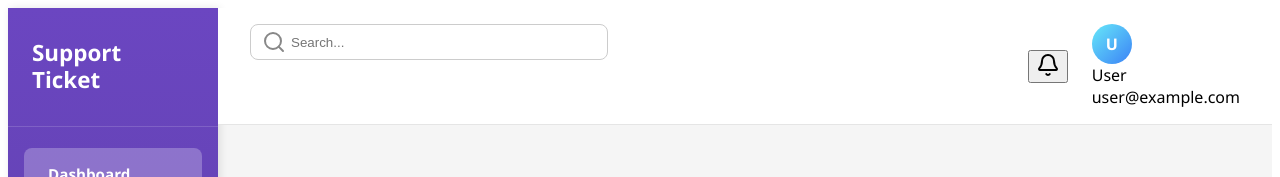
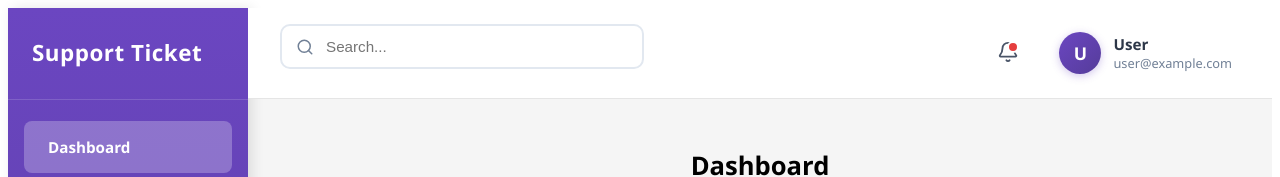
Before and after one commit to Thita13/SA-Project, a React app in the folder frontend/: page /user/dashboard in a window 1280 px wide. Shown: the top 177 px of the page. Built offline with nearby package versions, Linux system fonts and the light colour scheme; no server answers; the HTML template or start-up script is replaced by a standard one.

Commit message:
แก้ไข navbar

```diff
--- a/frontend/src/views/User/TicketDetail.css
+++ b/frontend/src/views/User/TicketDetail.css
@@ -3,22 +3,26 @@
 .user-ticketdetail-page {
   display: flex;
   min-height: 100vh;
-  background: #f5f5f5;
-  font-family: "Segoe UI", sans-serif;
+  background: linear-gradient(135deg, #f5f7fa 0%, #e8eef5 100%);
 }
 
 /* Sidebar */
 .sidebar {
-  width: 210px;
+  width: 240px;
   background: linear-gradient(180deg, #6b46c1, #553c9a);
   color: white;
   display: flex;
   flex-direction: column;
+  box-shadow: 4px 0 12px rgba(0, 0, 0, 0.1);
 }
 
 /* Sidebar shared style */
 .brand {
   padding: 2rem 1.5rem;
+  font-size: 1.5rem;
+  font-weight: 700;
+  letter-spacing: 0.5px;
+  border-bottom: 1px solid rgba(255, 255, 255, 0.15);
 }
 
 .nav-item {
@@ -43,12 +47,119 @@
 }
 
 /* Header */
-.header {
-  background: white;
-  padding: 1rem 2rem;
+.header-left {
+  flex: 1;
+}
+
+.search-container {
+  position: relative;
+  max-width: 400px;
+}
+
+.search-icon {
+  position: absolute;
+  left: 1rem;
+  top: 50%;
+  transform: translateY(-50%);
+  width: 18px;
+  height: 18px;
+  color: #718096;
+}
+
+.search-input {
+  width: 100%;
+  padding: 0.75rem 1rem 0.75rem 2.75rem;
+  border: 2px solid #e2e8f0;
+  border-radius: 10px;
+  font-size: 0.95rem;
+  transition: all 0.3s ease;
+}
+
+.search-input:focus {
+  outline: none;
+  border-color: #6b46c1;
+  box-shadow: 0 0 0 3px rgba(107, 70, 193, 0.1);
+}
+
+.header-right {
   display: flex;
-  justify-content: space-between;
+  align-items: center;
+  gap: 1.5rem;
 }
+
+.bell-btn {
+  position: relative;
+  background: transparent;
+  border: none;
+  cursor: pointer;
+  padding: 0.5rem;
+  border-radius: 8px;
+  transition: background 0.3s ease;
+}
+
+.bell-btn:hover {
+  background: #f7fafc;
+}
+
+.bell-icon {
+  width: 22px;
+  height: 22px;
+  color: #4a5568;
+}
+
+.notification-dot {
+  position: absolute;
+  top: 8px;
+  right: 8px;
+  width: 8px;
+  height: 8px;
+  background: #e53e3e;
+  border-radius: 50%;
+  border: 2px solid white;
+}
+
+.user-profile {
+  display: flex;
+  align-items: center;
+  gap: 0.75rem;
+  padding: 0.5rem;
+  border-radius: 10px;
+  transition: background 0.3s ease;
+  cursor: pointer;
+}
+
+.user-profile:hover {
+  background: #f7fafc;
+}
+
+.avatar {
+  width: 42px;
+  height: 42px;
+  background: linear-gradient(135deg, #6b46c1 0%, #553c9a 100%);
+  color: white;
+  border-radius: 50%;
+  display: flex;
+  align-items: center;
+  justify-content: center;
+  font-weight: 700;
+  font-size: 1.1rem;
+  box-shadow: 0 2px 8px rgba(107, 70, 193, 0.3);
+}
+
+.user-info {
+  display: flex;
+  flex-direction: column;
+}
+
+.user-name {
+  font-weight: 600;
+  color: #2d3748;
+  font-size: 0.95rem;
+}
+
+.user-email {
+  font-size: 0.8rem;
+  color: #718096;
 
 /* Ticket Info Card */
 .ticket-info-card {
```
